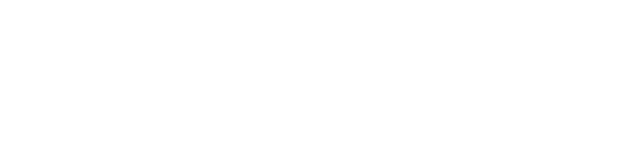
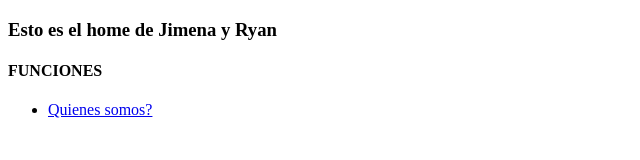
Before and after one commit to Jimenaaaaaa/202301-W1CH2-Jimena-y-Ryan, a website: page index.html in a window 1280 px wide. Shown: the whole page, without its empty margins (0-640 px from the left). Drawn offline with Linux system fonts and the light colour scheme.

```diff
--- a/index.html
+++ b/index.html
@@ -1,12 +1,19 @@
 <!DOCTYPE html>
-<html lang="en">
+<html lang="es">
+
 <head>
   <meta charset="UTF-8">
   <meta http-equiv="X-UA-Compatible" content="IE=edge">
   <meta name="viewport" content="width=device-width, initial-scale=1.0">
   <title>Document</title>
 </head>
+
 <body>
+  <h3>Esto es el home de Jimena y Ryan</h3>
+  <h4>FUNCIONES</h4>
+  <ul>
+    <li><a href="about.html">Quienes somos?</a></li>
+  </ul>
+</body>
 
-</body>
 </html>
```
Also changed, not shown: 2271F523-DC0F-4371-8B28-784A398F1FDB_cx0_cy21_cw0_w1023_r1_s.webp (added), Ursus_thibetanus_3_(Wroclaw_zoo).JPG (added), WhatsApp_Image_2021-06-08_at_14.32.40-3254894.jpeg (added).
